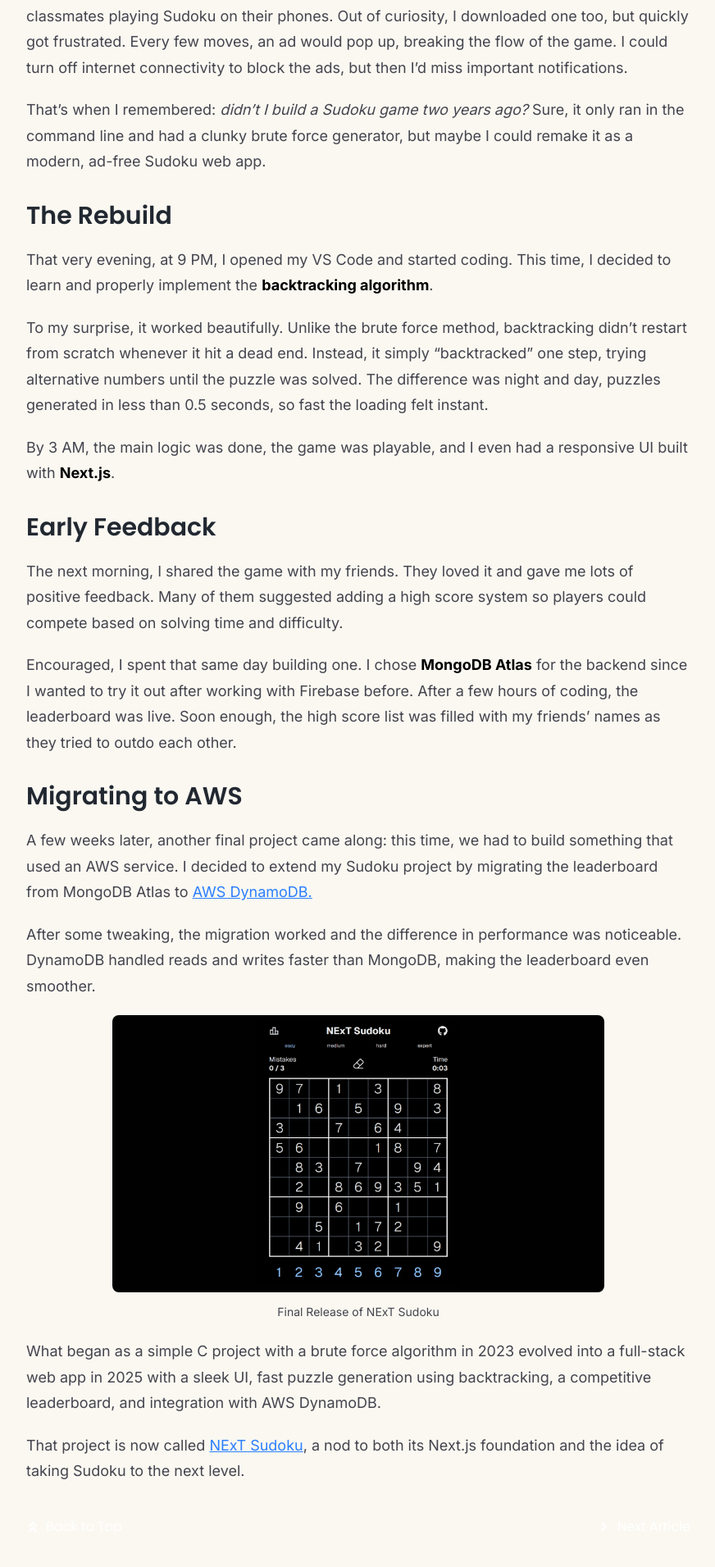
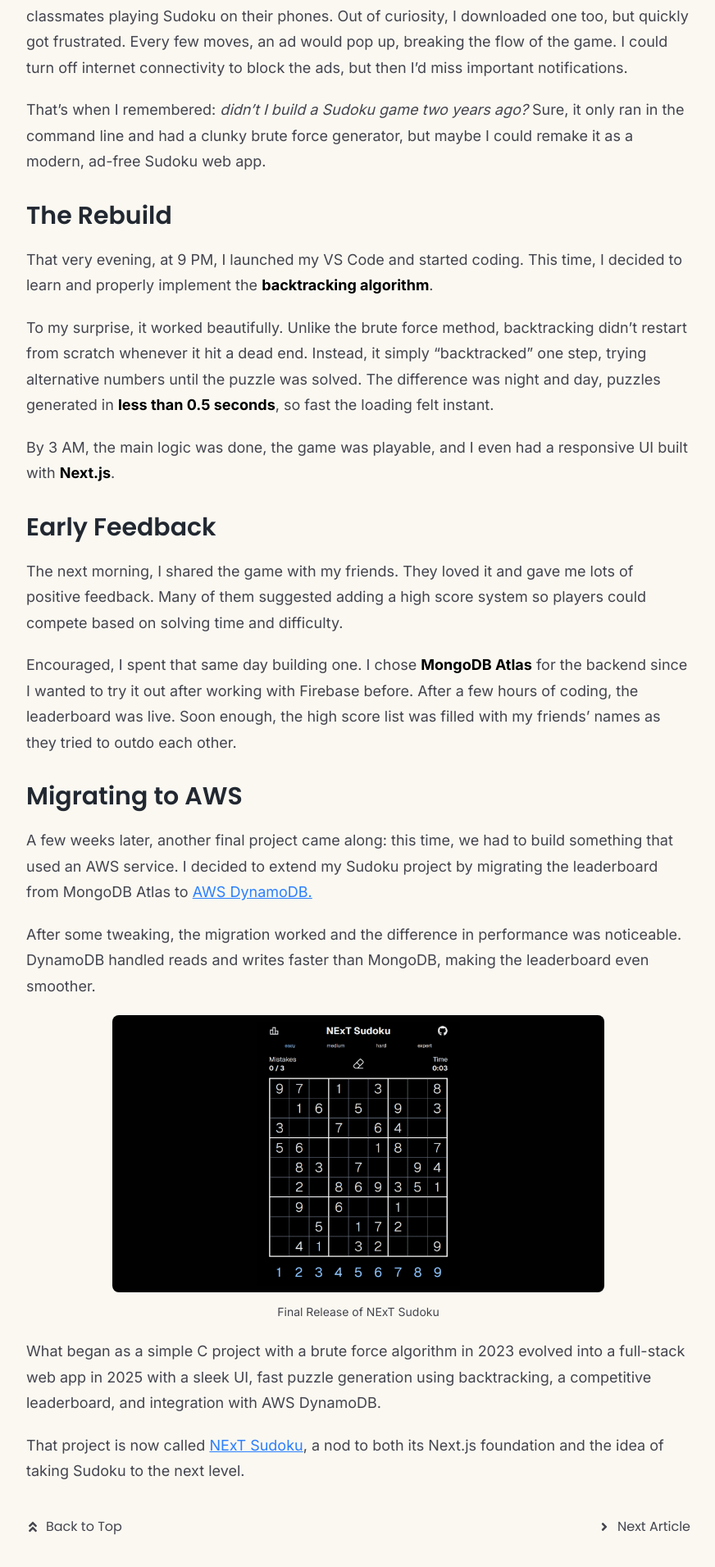
Before and after one commit to kensunjaya/portofolio-web, a Next.js app: page /projects/next-sudoku in a window 1280 px wide. Shown: the part 1361-3272 px from the top of the page at 82% size, without its empty margins (203-1075 px from the left). Built offline with nearby package versions, Linux system fonts and the light colour scheme.

Commit message:
fix: update text color for "Back to Top" button in multiple project pages

```diff
--- a/src/app/projects/chroma-war/page.tsx
+++ b/src/app/projects/chroma-war/page.tsx
@@ -88,7 +88,7 @@
           </div>
           <p>What started as a casual gaming night with friends turned into one of my most exciting projects yet. Along the way, I learned about recursion, animations, AI algorithms, and real-time networking. But more than that, I discovered how a small spark of inspiration—born from laughter in a dorm could grow into a full-fledged strategy game that others can enjoy.</p>
         </section>
-        <div className="flex mt-5 lg:mt-10">
+        <div className="flex mt-5 lg:mt-10 text-cfgray">
           <button onClick={() => handleScrollTo("")} className="flex items-center hover:-translate-y-1 transition duration-300 cursor-pointer animate-pulse hover:text-secondary">
             <FaAngleDoubleUp />
             <span className="ml-2">Back to Top</span>
--- a/src/app/projects/horus-ai/page.tsx
+++ b/src/app/projects/horus-ai/page.tsx
@@ -123,7 +123,7 @@
             <p className="text-center text-sm mt-3">Our demonstration video, used for preliminary round</p>
           </div>
         </section>
-        <div className="flex mt-5 lg:mt-10">
+        <div className="flex mt-5 lg:mt-10 text-cfgray">
           <button onClick={() => handleScrollTo("")} className="flex items-center hover:-translate-y-1 transition duration-300 cursor-pointer animate-pulse hover:text-secondary">
             <FaAngleDoubleUp />
             <span className="ml-2">Back to Top</span>
--- a/src/app/projects/next-sudoku/page.tsx
+++ b/src/app/projects/next-sudoku/page.tsx
@@ -60,8 +60,8 @@
         </section>
         <h2 className="pt-8 pb-5 text-3xl font-semibold">The Rebuild</h2>
         <section className="flex flex-col gap-5 text-lg text-cfgray">
-          <p>That very evening, at 9 PM, I opened my VS Code and started coding. This time, I decided to learn and properly implement the <strong>backtracking algorithm</strong>.</p>
-          <p>To my surprise, it worked beautifully. Unlike the brute force method, backtracking didn’t restart from scratch whenever it hit a dead end. Instead, it simply “backtracked” one step, trying alternative numbers until the puzzle was solved. The difference was night and day, puzzles generated in less than 0.5 seconds, so fast the loading felt instant.</p>
+          <p>That very evening, at 9 PM, I launched my VS Code and started coding. This time, I decided to learn and properly implement the <strong>backtracking algorithm</strong>.</p>
+          <p>To my surprise, it worked beautifully. Unlike the brute force method, backtracking didn’t restart from scratch whenever it hit a dead end. Instead, it simply “backtracked” one step, trying alternative numbers until the puzzle was solved. The difference was night and day, puzzles generated in <strong>less than 0.5 seconds</strong>, so fast the loading felt instant.</p>
           <p>By 3 AM, the main logic was done, the game was playable, and I even had a responsive UI built with <strong>Next.js</strong>.</p>
         </section>
         <h2 className="pt-8 pb-5 text-3xl font-semibold">Early Feedback</h2>
@@ -82,7 +82,7 @@
           <p>What began as a simple C project with a brute force algorithm in 2023 evolved into a full-stack web app in 2025 with a sleek UI, fast puzzle generation using backtracking, a competitive leaderboard, and integration with AWS DynamoDB.</p>
           <p>That project is now called <Link href="https://next-sudoku-web.vercel.app/" target="_blank" className={`${isDarkMode ? "text-blue-300" : "text-blue-500"} underline`}>NExT Sudoku</Link>, a nod to both its Next.js foundation and the idea of taking Sudoku to the next level.</p>
         </section>
-        <div className="flex mt-5 lg:mt-10">
+        <div className="flex mt-5 lg:mt-10 text-cfgray">
           <button onClick={() => handleScrollTo("")} className="flex items-center hover:-translate-y-1 transition duration-300 cursor-pointer animate-pulse hover:text-secondary">
             <FaAngleDoubleUp />
             <span className="ml-2">Back to Top</span>
--- a/src/app/projects/seatudy/page.tsx
+++ b/src/app/projects/seatudy/page.tsx
@@ -94,7 +94,7 @@
           </div>
           <p>The SEATUDY journey was more than just building an online learning platform. It was about teamwork, problem-solving, and growth. From sleepless nights debugging to standing proudly on stage at COMPFEST, the experience taught me how to collaborate effectively, think architecturally, and deliver under pressure. It was one of the most transformative experiences of my academic life—and SEATUDY will always be a reminder of the power of teamwork and perseverance.</p>
         </section>
-        <div className="flex mt-5 lg:mt-10">
+        <div className="flex mt-5 lg:mt-10 text-cfgray">
           <button onClick={() => handleScrollTo("")} className="flex items-center hover:-translate-y-1 transition duration-300 cursor-pointer animate-pulse hover:text-secondary">
             <FaAngleDoubleUp />
             <span className="ml-2">Back to Top</span>
```
